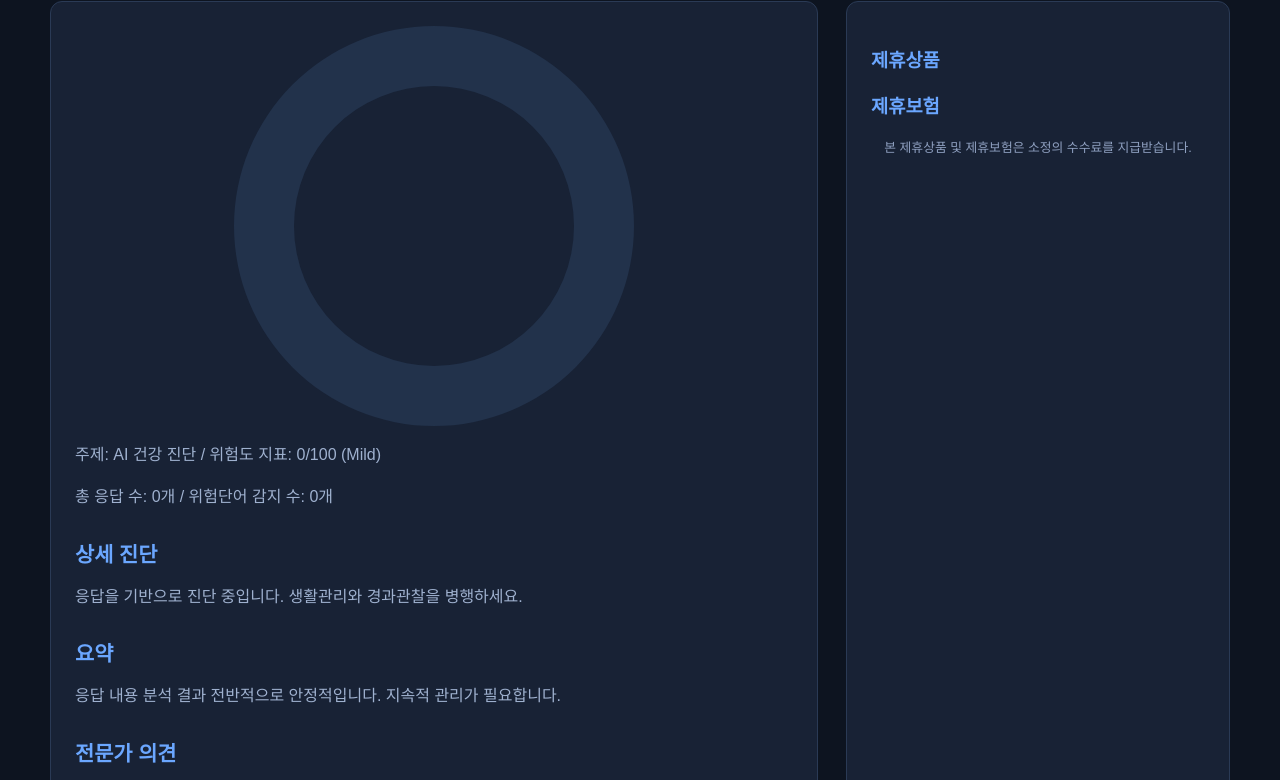
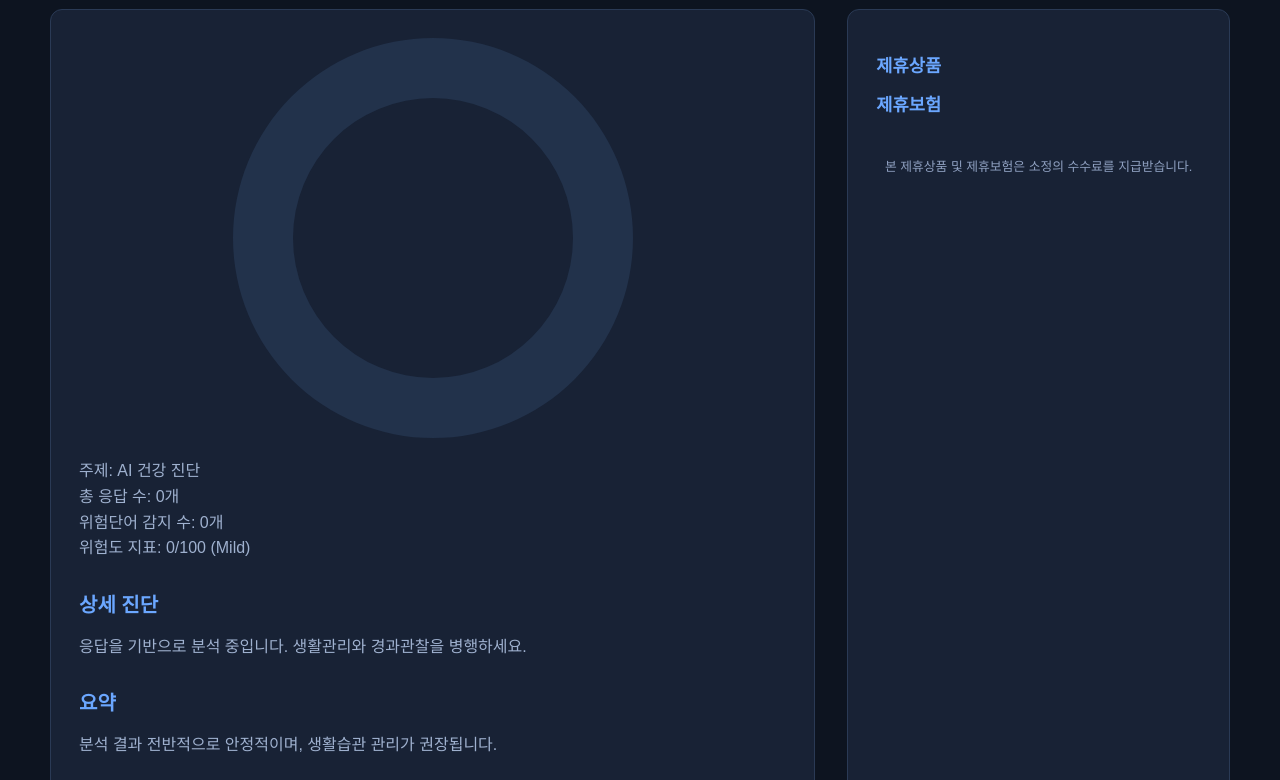
Before and after one commit to choihyunmin73-spec/noeulbit-bot, a website: page result.html in a window 1280 px wide. Shown: the part 116-896 px from the top of the page. Drawn offline with nearby package versions, Linux system fonts and the light colour scheme.

Commit message:
Update result.html

```diff
--- a/result.html
+++ b/result.html
@@ -1,30 +1,124 @@
 <!DOCTYPE html>
 <html lang="ko">
 <head>
-<meta charset="UTF-8">
-<meta name="viewport" content="width=device-width,initial-scale=1.0">
+<meta charset="UTF-8" />
+<meta name="viewport" content="width=device-width, initial-scale=1.0" />
 <title>노을빛하루 AI 진단 결과</title>
 <style>
-  :root{
-    --bg:#0d1420;--panel:#121a26;--panel2:#182235;
-    --line:#2a3a55;--brand:#6ba7ff;--muted:#9fb1cf;--white:#fff;
+  :root {
+    --bg: #0d1420;
+    --panel: #121a26;
+    --panel2: #182235;
+    --line: #2a3a55;
+    --brand: #6ba7ff;
+    --muted: #9fb1cf;
+    --white: #fff;
   }
-  body{font-family:"Pretendard","Noto Sans KR",sans-serif;background:var(--bg);color:var(--white);margin:0}
-  .wrap{max-width:1180px;margin:0 auto;padding:40px 40px}
-  h1{color:var(--brand);margin-bottom:10px}
-  .grid{display:grid;grid-template-columns:2fr 1fr;gap:28px}
-  .left,.right{background:var(--panel2);border:1px solid var(--line);border-radius:12px;padding:24px}
-  .section{margin-bottom:28px}
-  h2{color:var(--brand);font-size:1.3em;margin-bottom:12px}
-  p{line-height:1.6em;color:var(--muted)}
-  canvas{width:100%;max-width:400px;height:220px;margin:0 auto 10px auto;display:block}
-  .affiliate-section h3{color:var(--brand);margin-bottom:10px}
-  .item{background:var(--panel);border:1px solid var(--line);border-radius:10px;padding:12px;margin-bottom:12px}
-  .item .name{font-weight:600;margin-bottom:6px;color:#cde0ff}
-  .item .desc{font-size:0.95em;color:var(--muted);margin-bottom:8px}
-  .item a{color:#7fb4ff;text-decoration:none;font-size:0.9em}
-  .notice{text-align:center;font-size:0.8em;color:#8fa0c0;margin-top:20px}
-  @media(max-width:900px){.grid{grid-template-columns:1fr}}
+
+  body {
+    font-family: "Pretendard", "Noto Sans KR", sans-serif;
+    background: var(--bg);
+    color: var(--white);
+    margin: 0;
+  }
+
+  .wrap {
+    max-width: 1180px;
+    margin: 0 auto;
+    padding: 40px 50px;
+  }
+
+  h1 {
+    color: var(--brand);
+    margin-bottom: 18px;
+  }
+
+  .grid {
+    display: grid;
+    grid-template-columns: 2fr 1fr;
+    gap: 32px;
+  }
+
+  .left,
+  .right {
+    background: var(--panel2);
+    border: 1px solid var(--line);
+    border-radius: 12px;
+    padding: 28px;
+  }
+
+  h2 {
+    color: var(--brand);
+    font-size: 1.25em;
+    margin-bottom: 10px;
+  }
+
+  p {
+    color: var(--muted);
+    line-height: 1.6em;
+    white-space: pre-line;
+  }
+
+  canvas {
+    width: 100%;
+    max-width: 400px;
+    height: 230px;
+    display: block;
+    margin: 0 auto 20px;
+  }
+
+  .section {
+    margin-bottom: 28px;
+  }
+
+  .affiliate-section h3 {
+    color: var(--brand);
+    font-size: 1.1em;
+    margin-top: 14px;
+    margin-bottom: 10px;
+  }
+
+  .item {
+    background: var(--panel);
+    border: 1px solid var(--line);
+    border-radius: 10px;
+    padding: 14px;
+    margin-bottom: 12px;
+  }
+
+  .item .name {
+    font-weight: 600;
+    margin-bottom: 4px;
+    color: #cde0ff;
+  }
+
+  .item .desc {
+    font-size: 0.95em;
+    color: var(--muted);
+    margin-bottom: 6px;
+  }
+
+  .item a {
+    color: #7fb4ff;
+    text-decoration: none;
+    font-size: 0.9em;
+  }
+
+  .notice {
+    text-align: center;
+    font-size: 0.8em;
+    color: #8fa0c0;
+    margin-top: 20px;
+  }
+
+  @media (max-width: 900px) {
+    .grid {
+      grid-template-columns: 1fr;
+    }
+    .wrap {
+      padding: 25px 20px;
+    }
+  }
 </style>
 <script src="https://cdn.jsdelivr.net/npm/chart.js"></script>
 </head>
@@ -32,12 +126,11 @@
   <div class="wrap">
     <h1>AI 진단 결과</h1>
     <div class="grid">
-    <!-- 왼쪽 영역 -->
+      <!-- 왼쪽 -->
       <div class="left">
         <div class="section">
           <canvas id="riskChart"></canvas>
-        <p id="summaryText"></p>
-        <p id="riskDetail"></p>
+          <p id="riskInfo"></p>
         </div>
 
         <div class="section">
@@ -56,7 +149,7 @@
         </div>
       </div>
 
-    <!-- 오른쪽 영역 -->
+      <!-- 오른쪽 -->
       <div class="right">
         <div class="affiliate-section">
           <h3>제휴상품</h3>
@@ -65,21 +158,23 @@
           <h3>제휴보험</h3>
           <div id="affiliate-insurance"></div>
 
-        <p class="notice">본 제휴상품 및 제휴보험은 소정의 수수료를 지급받습니다.</p>
+          <p class="notice">
+            본 제휴상품 및 제휴보험은 소정의 수수료를 지급받습니다.
+          </p>
         </div>
       </div>
     </div>
   </div>
 
   <script>
+    // ✅ 로컬스토리지에서 데이터 불러오기
     const result = JSON.parse(localStorage.getItem("aiResult") || "{}");
     const answers = JSON.parse(localStorage.getItem("aiAnswers") || "[]");
     const topic = localStorage.getItem("aiTopic") || "AI 건강 진단";
 
-document.getElementById("summaryText").innerText = `주제: ${topic}`;
-document.getElementById("riskDetail").innerText =
-  `총 응답 수: ${answers.length}개`;
+    const riskInfo = document.getElementById("riskInfo");
 
+    // ✅ 위험도 계산
     const riskWords = ["위험","통증","심함","악화","불안","저림","가슴","호흡","즉시","갑자기"];
     let riskScore = 0;
     answers.forEach(a => {
@@ -87,45 +182,52 @@ answers.forEach(a => {
         if (a.includes(w)) riskScore++;
       });
     });
-document.getElementById("riskDetail").innerText +=
-  ` / 위험단어 감지 수: ${riskScore}개`;
 
     const riskLevel = riskScore >= 5 ? "High" : riskScore >= 3 ? "Moderate" : "Mild";
-const riskValue = riskScore * 10 > 100 ? 100 : riskScore * 10;
-document.getElementById("summaryText").innerText +=
-  `  /  위험도 지표: ${riskValue}/100 (${riskLevel})`;
+    const riskValue = Math.min(riskScore * 10, 100);
 
-// 차트 표시
+    riskInfo.innerText = `주제: ${topic}\n총 응답 수: ${answers.length}개\n위험단어 감지 수: ${riskScore}개\n위험도 지표: ${riskValue}/100 (${riskLevel})`;
+
+    // ✅ 차트 표시
     const ctx = document.getElementById("riskChart");
-new Chart(ctx,{
-  type:"doughnut",
-  data:{labels:["위험도","안정"],datasets:[{data:[riskValue,100-riskValue],
-  backgroundColor:["#6ba7ff","#22324b"],borderWidth:0}]},
-  options:{plugins:{legend:{display:false}},cutout:"70%"}
+    new Chart(ctx, {
+      type: "doughnut",
+      data: {
+        labels: ["위험도", "안정"],
+        datasets: [{
+          data: [riskValue, 100 - riskValue],
+          backgroundColor: ["#6ba7ff", "#22324b"],
+          borderWidth: 0
+        }]
+      },
+      options: {
+        plugins: { legend: { display: false } },
+        cutout: "70%"
+      }
     });
 
-// 상세 진단, 요약, 전문가 의견
+    // ✅ 상세진단 / 요약 / 전문가 의견
     document.getElementById("diagnosis").innerText =
-  result.diagnosis || "응답을 기반으로 진단 중입니다. 생활관리와 경과관찰을 병행하세요.";
+      result.diagnosis || "응답을 기반으로 분석 중입니다. 생활관리와 경과관찰을 병행하세요.";
     document.getElementById("summary").innerText =
-  result.summary || "응답 내용 분석 결과 전반적으로 안정적입니다. 지속적 관리가 필요합니다.";
+      result.summary || "분석 결과 전반적으로 안정적이며, 생활습관 관리가 권장됩니다.";
     document.getElementById("expert").innerText =
-  result.expert || "AI 분석 결과, 현재 상태는 양호합니다. 생활습관 개선을 권장드립니다.";
+      result.expert || "AI 분석 결과, 현재 상태는 양호합니다. 정기적인 검진을 권장드립니다.";
 
-// 제휴상품 + 보험 표시
+    // ✅ 제휴상품 + 제휴보험 표시
     fetch("affiliate.json")
-  .then(res=>res.json())
-  .then(data=>{
-    if(!data[topic]) return;
+      .then(res => res.json())
+      .then(data => {
+        if (!data[topic]) return;
 
-    // 제휴상품
-    if(data[topic].products && data[topic].products.length>0){
-      const box=document.getElementById("affiliate-products");
-      box.innerHTML="";
-      data[topic].products.forEach(item=>{
-        const div=document.createElement("div");
-        div.className="item";
-        div.innerHTML=`
+        // --- 제휴상품 ---
+        if (data[topic].products && data[topic].products.length > 0) {
+          const box = document.getElementById("affiliate-products");
+          box.innerHTML = "";
+          data[topic].products.forEach(item => {
+            const div = document.createElement("div");
+            div.className = "item";
+            div.innerHTML = `
               <div class="icon">🛍️</div>
               <div class="name">${item.name}</div>
               <div class="desc">${item.desc}</div>
@@ -135,14 +237,14 @@ fetch("affiliate.json")
           });
         }
 
-    // 제휴보험
-    if(data[topic].insurance && data[topic].insurance.length>0){
-      const ins=document.getElementById("affiliate-insurance");
-      ins.innerHTML="";
-      data[topic].insurance.forEach(item=>{
-        const div=document.createElement("div");
-        div.className="item";
-        div.innerHTML=`
+        // --- 제휴보험 ---
+        if (data[topic].insurance && data[topic].insurance.length > 0) {
+          const ins = document.getElementById("affiliate-insurance");
+          ins.innerHTML = "";
+          data[topic].insurance.forEach(item => {
+            const div = document.createElement("div");
+            div.className = "item";
+            div.innerHTML = `
               <div class="icon">💼</div>
               <div class="name">${item.name}</div>
               <div class="desc">${item.desc}</div>
@@ -152,7 +254,7 @@ fetch("affiliate.json")
           });
         }
       })
-  .catch(err=>console.error("affiliate.json 로드 오류",err));
+      .catch(err => console.error("affiliate.json 로드 오류:", err));
   </script>
 </body>
 </html>
```
Lines whose indentation alone changed are shown as unchanged.
